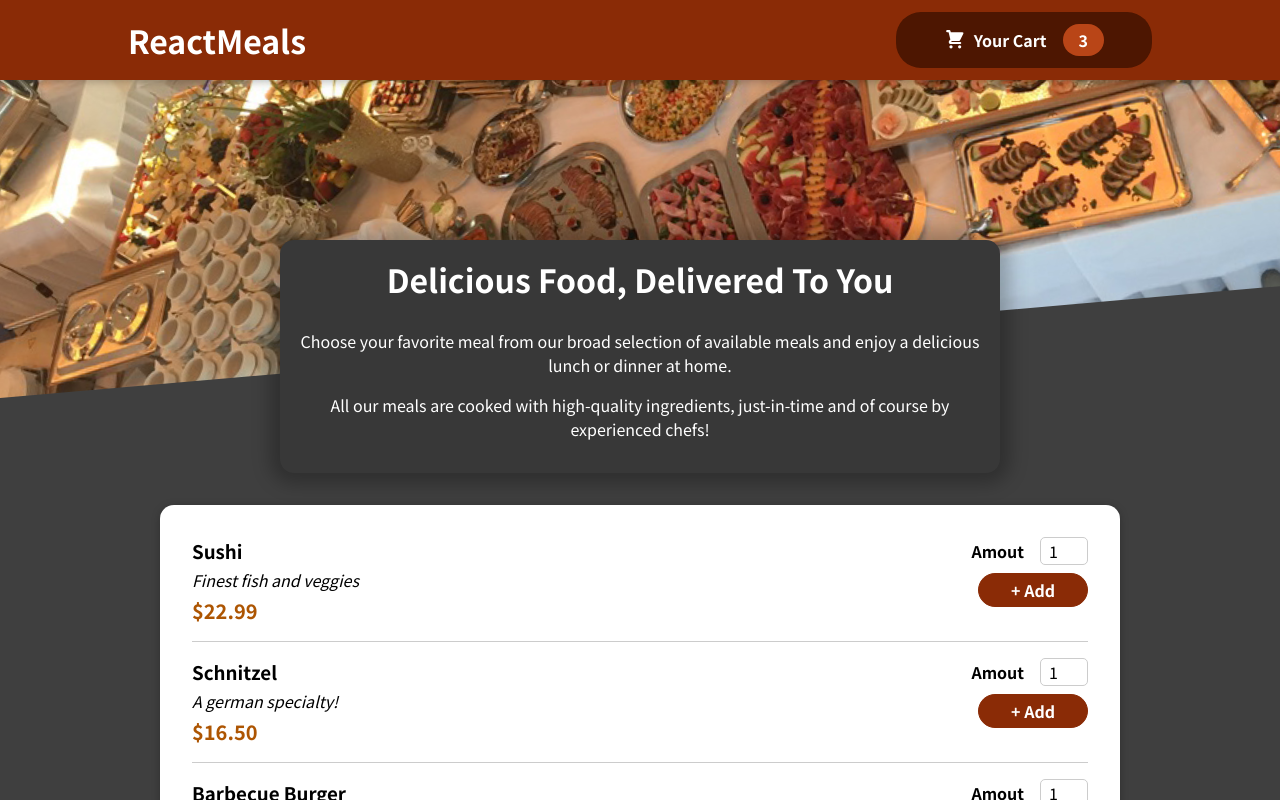
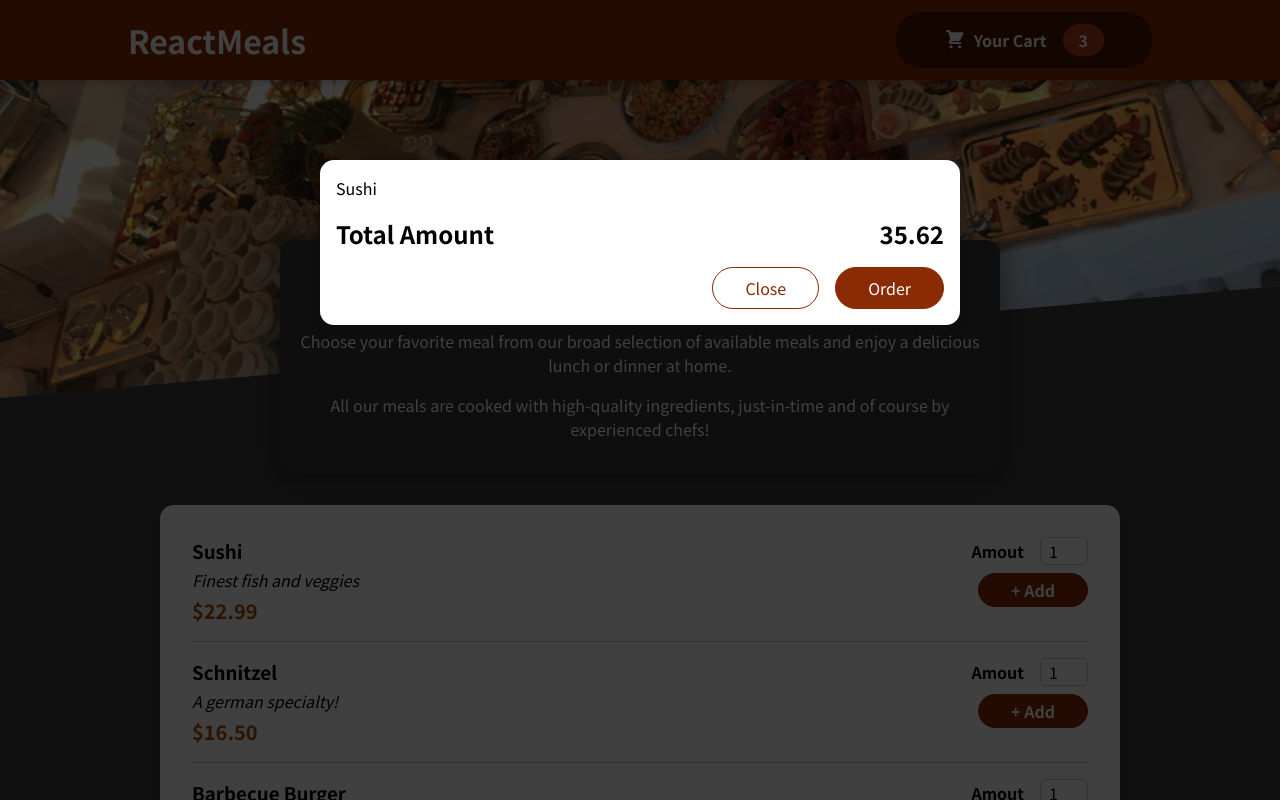
Before and after one commit to sailesh97/ReactMeals, a React (Create React App) app: page / in a window 1280 px wide. Shown: the top 800 px of the page. Built offline with nearby package versions, Linux system fonts and the light colour scheme.

Commit message:
Showing Cart in a Modal

```diff
--- a/public/index.html
+++ b/public/index.html
@@ -28,6 +28,7 @@
   </head>
   <body>
     <noscript>You need to enable JavaScript to run this app.</noscript>
+    <div id="overlays"></div>
     <div id="root"></div>
     <!--
       This HTML file is a template.
--- a/src/App.js
+++ b/src/App.js
@@ -1,9 +1,11 @@
 import { Fragment } from 'react';
+import Cart from './components/Cart/Cart';
 import Header from "./components/Layout/Header";
 import Meals from './components/Meals/Meals';
 function App() {
   return (
     <Fragment>
+      <Cart />
       <Header />
       <main>
         <Meals />
--- /dev/null
+++ b/src/components/Cart/Cart.js
@@ -0,0 +1,23 @@
+import Modal from '../UI/Modal';
+import classes from './Cart.module.css';
+
+const Cart = props => {
+    const cartItems = <ul className={classes['cart-items']}>{[{ id: 'c1', name: 'Sushi', amount: 2, price: 12.99 }
+    ].map(item => <li>{item.name}</li>)}</ul>;
+
+    return (
+        <Modal>
+            {cartItems}
+            <div className={classes.total}>
+                <span>Total Amount</span>
+                <span>35.62</span>
+            </div>
+            <div className={classes.actions}>
+                <button className={classes['button--alt']}>Close</button>
+                <button className={classes.button}>Order</button>
+            </div>
+        </Modal>
+    )
+};
+
+export default Cart;
--- /dev/null
+++ b/src/components/Cart/Cart.module.css
@@ -0,0 +1,46 @@
+.cart-items {
+  list-style: none;
+  margin: 0;
+  padding: 0;
+  max-height: 20rem;
+  overflow: auto;
+}
+
+.total {
+  display: flex;
+  justify-content: space-between;
+  align-items: center;
+  font-weight: bold;
+  font-size: 1.5rem;
+  margin: 1rem 0;
+}
+
+.actions {
+  text-align: right;
+}
+
+.actions button {
+  font: inherit;
+  cursor: pointer;
+  background-color: transparent;
+  border: 1px solid #8a2b06;
+  padding: 0.5rem 2rem;
+  border-radius: 25px;
+  margin-left: 1rem;
+}
+
+.actions button:hover,
+.actions button:active {
+  background-color: #5a1a01;
+  border-color: #5a1a01;
+  color: white;
+}
+
+.actions .button--alt {
+  color: #8a2b06;
+}
+
+.actions .button {
+  background-color: #8a2b06;
+  color: white;
+}
--- /dev/null
+++ b/src/components/UI/Modal.js
@@ -0,0 +1,24 @@
+import ReactDOM from 'react-dom';
+import { Fragment } from 'react';
+import classes from './Modal.module.css';
+
+const Backdrop = props => {
+    return <div className={classes.backdrop}></div>
+}
+
+const ModalOverlay = props => {
+    return <div className={classes.modal}>
+        <div className={classes.content}>{props.children}</div>
+    </div>
+};
+
+const portalElement = document.getElementById('overlays');
+
+const Modal = (props) => {
+    return <Fragment>
+        {ReactDOM.createPortal(<Backdrop/>, portalElement)}
+        {ReactDOM.createPortal(<ModalOverlay>{props.children}</ModalOverlay>, portalElement)}
+    </Fragment>
+}
+
+export default Modal;
--- /dev/null
+++ b/src/components/UI/Modal.module.css
@@ -0,0 +1,40 @@
+.backdrop {
+  position: fixed;
+  top: 0;
+  left: 0;
+  width: 100%;
+  height: 100vh;
+  z-index: 20;
+  background-color: rgba(0, 0, 0, 0.75);
+}
+
+.modal {
+  position: fixed;
+  top: 20vh;
+  left: 5%;
+  width: 90%;
+  background-color: white;
+  padding: 1rem;
+  border-radius: 14px;
+  box-shadow: 0 2px 8px rgba(0, 0, 0, 0.25);
+  z-index: 30;
+  animation: slide-down 300ms ease-out forwards;
+}
+
+@media (min-width: 768px) {
+  .modal {
+    width: 40rem;
+    left: calc(50% - 20rem);
+  }
+}
+
+@keyframes slide-down {
+  from {
+    opacity: 0;
+    transform: translateY(-3rem);
+  }
+  to {
+    opacity: 1;
+    transform: translateY(0);
+  }
+}
```
Also changed, not shown: 1 other file (tests, documents, lock files or other folders).
